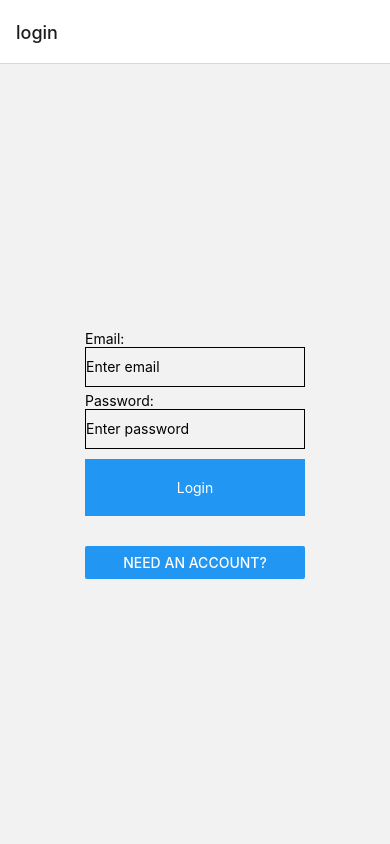
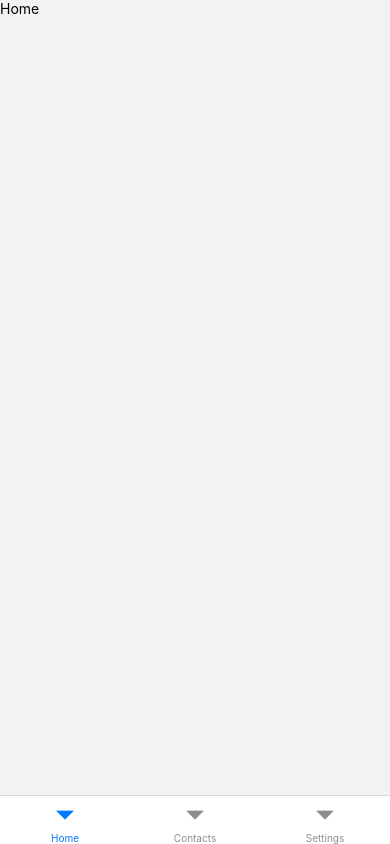
Before and after one commit to Muhammadali1029/WhatsThat, a React Native app: screen /Home in a window 390 px wide. Built offline with nearby package versions, Linux system fonts and the light colour scheme.

Commit message:
stack navigator for login and signup screen, contacts and settings screens, tab navigator for home screen

```diff
--- a/App.js
+++ b/App.js
@@ -2,31 +2,40 @@ import React, { Component } from 'react';
 import { View, StyleSheet } from 'react-native';
 import { NavigationContainer} from '@react-navigation/native';
 import { createNativeStackNavigator } from '@react-navigation/native-stack';
-
+// import { NavigationContainer } from '@react-navigation/native';
+import { createBottomTabNavigator } from '@react-navigation/bottom-tabs';
 
 
 import LoginScreen from './components/login';
 import SignUpScreen from './components/signup';
 import HomeScreen from './components/home';
-
+import ContactsScreen from './components/contacts';
+import SettingsScreen from './components/settings';
 
 
 const Stack = createNativeStackNavigator();
+const Tab = createBottomTabNavigator();
+
+
+const Newhome = () => {
+  return(
+    <Tab.Navigator>
+      <Tab.Screen name="Home" component={HomeScreen} options={{headerShown: false}} />
+      <Tab.Screen name="Contacts" component={ContactsScreen} options={{headerShown: false}} />
+      <Tab.Screen name="Settings" component={SettingsScreen} options={{headerShown: false}} />
+    </Tab.Navigator>
+  )
+}
 
 export default class App extends Component {
-  constructor(props){
-    super(props);
-  }
-
   render(){
     return (
-      <NavigationContainer>{
-        <Stack.Navigator>
-            <Stack.Screen name="login" component={LoginScreen} />
-            <Stack.Screen name="signup" component={SignUpScreen} />
-            <Stack.Screen name="home" component={HomeScreen} />
+      <NavigationContainer>
+        <Stack.Navigator initialRouteName='login'>
+          <Stack.Screen name="login" component={LoginScreen} options={{headerShown: false}} />
+          <Stack.Screen name="signup" component={SignUpScreen} options={{headerShown: false}} />
+          <Stack.Screen name="Home" component={Newhome} options={{headerShown: false}} />
         </Stack.Navigator>
-      }
       </NavigationContainer>
     )
   }
--- /dev/null
+++ b/components/contacts.js
@@ -0,0 +1,15 @@
+import React, { Component } from 'react';
+import { View, Text, TextInput, TouchableOpacity, StyleSheet, Alert } from 'react-native';
+
+
+export default class ContactsScreen extends Component {
+
+    render(){
+        return (
+            <View>
+                <Text>Contacts</Text>
+            </View>
+        )
+    }
+
+}
--- a/components/home.js
+++ b/components/home.js
@@ -1,48 +1,14 @@
 import React, { Component } from 'react';
 import { View, Text, TextInput, TouchableOpacity, StyleSheet, Alert } from 'react-native';
-import { NavigationContainer } from '@react-navigation/native';
-import { createBottomTabNavigator } from '@react-navigation/bottom-tabs';
-
-
-
-const Tab = createBottomTabNavigator();
 
 
 export default class HomeScreen extends Component {
 
     render(){
         return (
-            <NavigationContainer>
-                <View style={StyleSheet.container}>
-                    <View style={StyleSheet.title}>
-                        <Text>Chats</Text>
-                    </View>
-
-                    <View style={StyleSheet.nav}>
-                        <TouchableOpacity onPress={this._onPressButton}>
-                            <View style={styles.button}>
-                                <Text style={styles.buttonText}>Chats</Text>
-                            </View>
-                        </TouchableOpacity>
-
-                        <TouchableOpacity onPress={this._onPressButton}>
-                            <View style={styles.button}>
-                                <Text style={styles.buttonText}>Settings</Text>
-                            </View>
-                        </TouchableOpacity>
-
-                        <TouchableOpacity onPress={this._onPressButton}>
-                            <View style={styles.button}>
-                                <Text style={styles.buttonText}>Contacts</Text>
-                            </View>
-                        </TouchableOpacity>
-                    </View>
-                </View>
-
-            <Tab.Navigator>
-                <Tab.Screen name="Home" component={HomeScreen} />
-            </Tab.Navigator>
-            </NavigationContainer>
+            <View>
+                <Text>Home</Text>
+            </View>
         )
     }
 
--- a/components/login.js
+++ b/components/login.js
@@ -10,10 +10,10 @@ export default class LoginScreen extends Component {
         super(props);
 
         this.state = {
-            isLoading: true,
             email: "",
             password: "",
             error: "",
+            isLoading: true,
             submitted: false
         };
 
@@ -21,6 +21,7 @@ export default class LoginScreen extends Component {
     }
 
     _onPressButton(){
+        const navigation = this.props.navigation;
         this.setState({submitted: true})
         this.setState({error: ""})
 
@@ -51,13 +52,14 @@ export default class LoginScreen extends Component {
 
         return fetch("http://localhost:3333/api/1.0.0/login", {
             method: 'post',
-            header: {
+            headers: {
                 'Content-Type': 'application/json'
             },
             body: JSON.stringify(to_send)
         })
         .then((response) => {
             console.log("Login details sent to api");
+            navigation.navigate('Home');
         })
         .catch((error) => {
             console.log(error);
--- /dev/null
+++ b/components/settings.js
@@ -0,0 +1,15 @@
+import React, { Component } from 'react';
+import { View, Text, TextInput, TouchableOpacity, StyleSheet, Alert } from 'react-native';
+
+
+export default class SettingsScreen extends Component {
+
+    render(){
+        return (
+            <View>
+                <Text>Settings</Text>
+            </View>
+        )
+    }
+
+}
```
